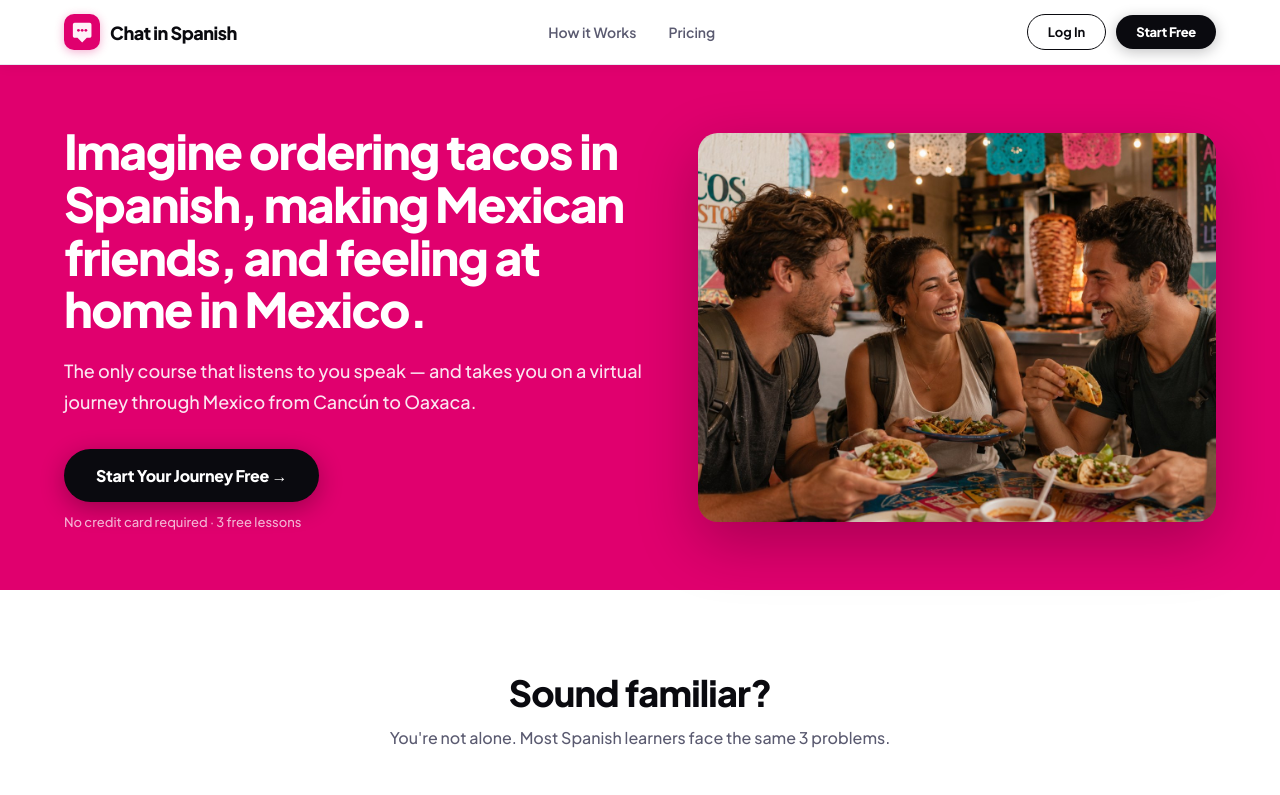
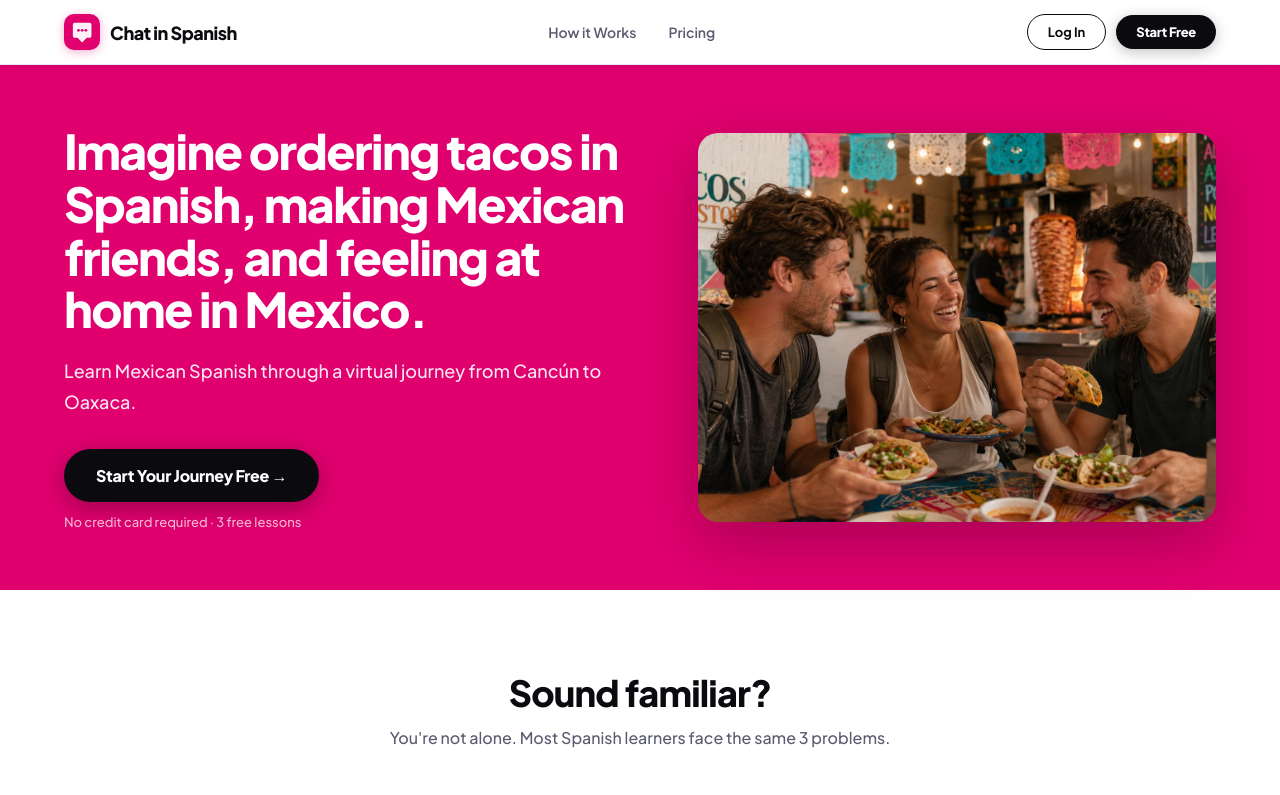
Before and after one commit to carlosalsadancer/chatinspanish, a React (Vite) app: page / in a window 1280 px wide. Shown: the top 795 px of the page. Built offline with nearby package versions, Linux system fonts and the light colour scheme.

Commit message:
Update homepage tagline

```diff
--- a/src/components/LandingPage.jsx
+++ b/src/components/LandingPage.jsx
@@ -48,7 +48,7 @@ export function Hero({ onStartFree }) {
             Imagine ordering tacos in Spanish, making Mexican friends, and feeling at home in Mexico.
           </h1>
           <p style={{ fontSize: "clamp(15px,2vw,18px)", color: C.blanco, opacity: 0.9, lineHeight: 1.7, marginBottom: 32, fontWeight: 500 }}>
-            The only course that listens to you speak — and takes you on a virtual journey through Mexico from Cancún to Oaxaca.
+            Learn Mexican Spanish through a virtual journey from Cancún to Oaxaca.
           </p>
           <button onClick={onStartFree} style={{ ...btn(C.negro, { fontSize: 16, padding: "16px 32px", borderRadius: 50, boxShadow: "0 6px 24px rgba(0,0,0,0.3)" }) }}>
             Start Your Journey Free →
```
